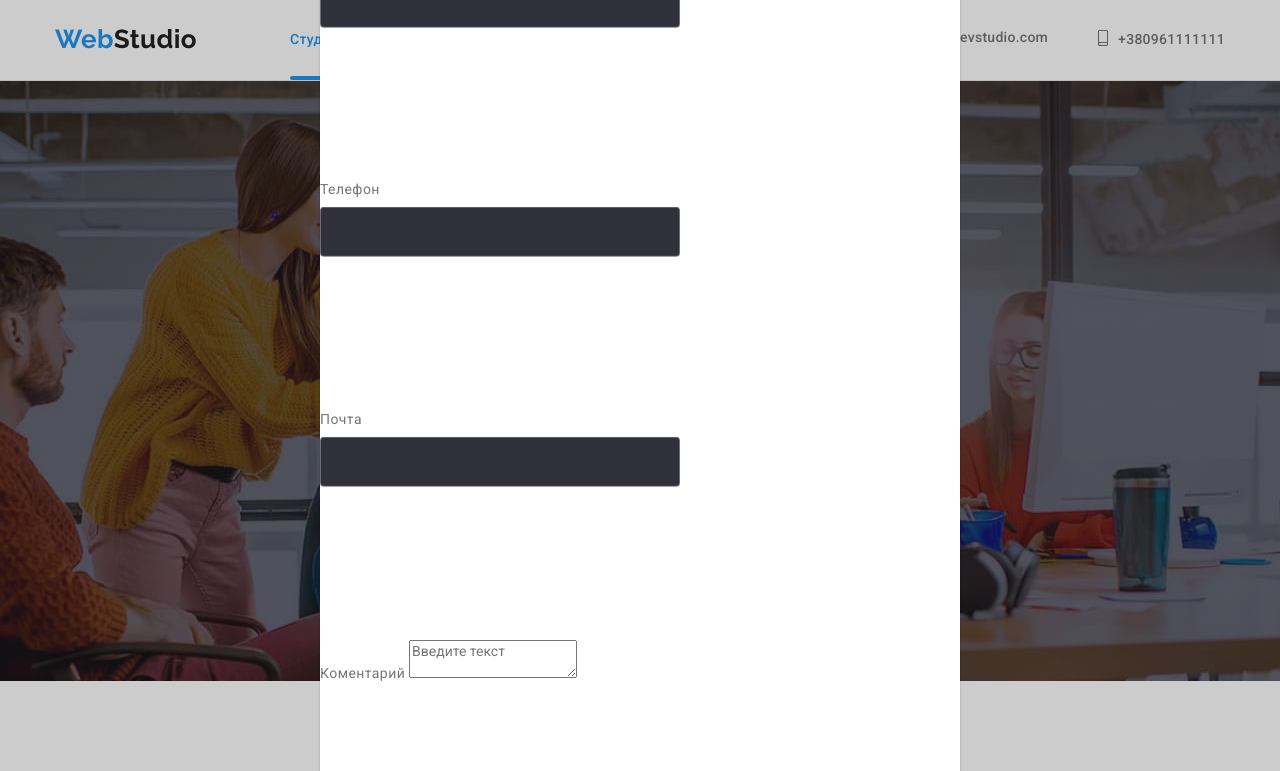
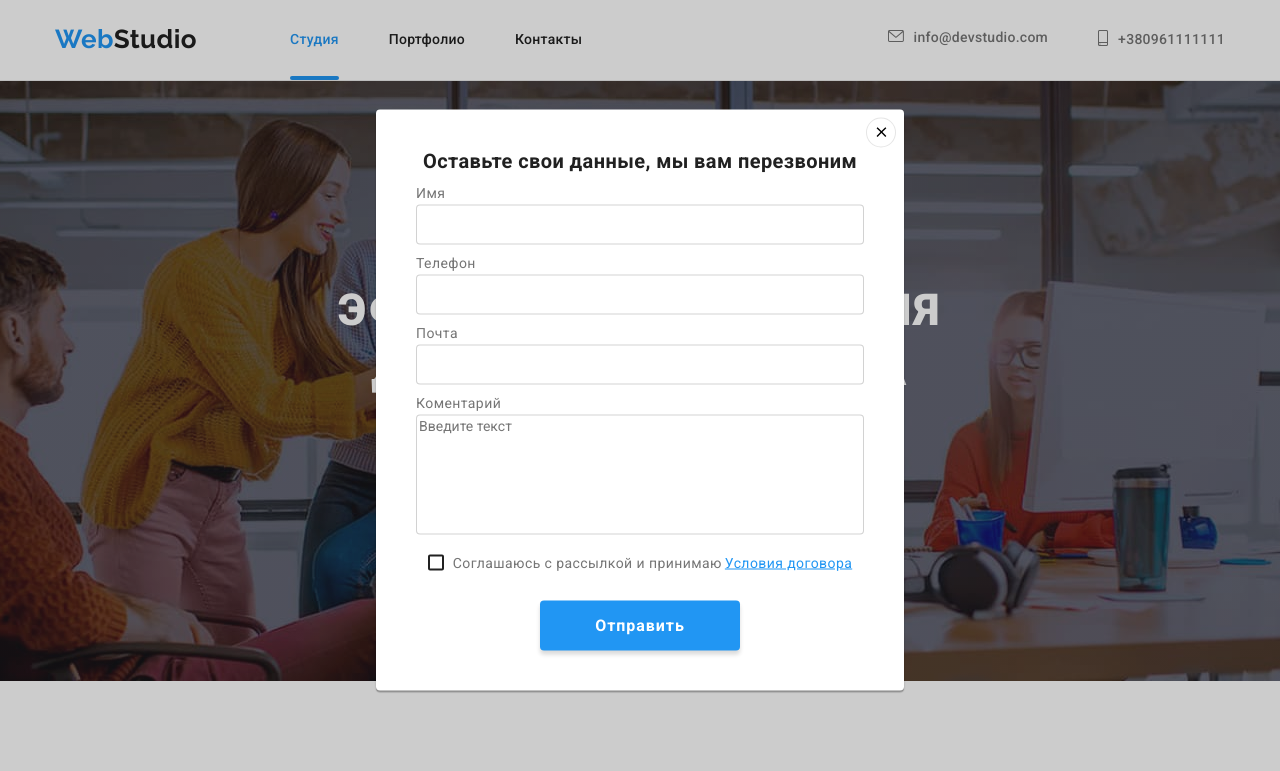
Before and after one commit to Dalgoorak/goit-markup-hw-06, a plain HTML site: page index.html in a window 1280 px wide. Both pictures are taken after a click on the button "Заказать услугу". Shown: the top 771 px of the page. Drawn offline with nearby package versions, Linux system fonts and the light colour scheme.

Commit message:
create modal form

```diff
--- a/css/styles.css
+++ b/css/styles.css
@@ -45,6 +45,10 @@ h6,
 p {
     padding: 0;
     margin: 0;
+}
+
+textarea {
+    resize: none;
 }
 
 .visually-hidden {
@@ -199,7 +203,6 @@ p {
 .link-phone:hover .item-smartphone,
 .link-phone:focus .item-smartphone {
     fill: var(--accent-color);
-
 }
 
 
@@ -279,6 +282,7 @@ p {
 
 /* Модальное окно */
 
+
 .backdrop {
     position: fixed;
     top: 0;
@@ -342,7 +346,155 @@ p {
     height: 18px;
 
     fill: var(--close-color);
+
+    transition: fill 250ms cubic-bezier(0.4, 0, 0.2, 1);
 }
+
+.button-close:hover .close {
+    fill: var(--accent-color);
+}
+
+.form-field:focus-within .form-icon {
+    fill: var(--accent-color);
+}
+
+.form {
+    width: 448px;
+    margin-left: auto;
+    margin-right: auto;
+}
+
+.form-text {
+    margin-top: 40px;
+    margin-bottom: 12px;
+    font-weight: 700;
+    font-size: 20px;
+    line-height: 1.15;
+    text-align: center;
+
+    color: var(--title-text-color);
+
+}
+
+.form-label {
+    margin-bottom: 4px;
+}
+
+.form-input {
+    width: 100%;
+    height: 40px;
+    border: 1px solid rgba(33, 33, 33, 0.2);
+    border-radius: 4px;
+    padding-left: 35px;
+
+}
+
+.form-field {
+    position: relative;
+    margin-top: 10px;
+    display: flex;
+    flex-direction: column;
+}
+
+.form-icon {
+    position: absolute;
+
+    top: 50%;
+    left: 15px;
+    width: 18px;
+    height: 18px;
+
+    transition: fill 250ms cubic-bezier(0.4, 0, 0.2, 1);
+}
+
+.form-textarea {
+    width: 100%;
+    height: 120px;
+    border: 1px solid rgba(33, 33, 33, 0.2);
+    border-radius: 4px;
+}
+
+/* Checkbox */
+
+.checkbox {
+    position: absolute;
+    width: 1px;
+    height: 1px;
+    margin: -1px;
+    border: 0;
+    padding: 0;
+    clip: rect(0 0 0 0);
+    overflow: hidden;
+}
+
+.checkbox-label {
+    display: flex;
+    justify-content: center;
+    align-items: center;
+
+    margin-top: 20px;
+    margin-bottom: 30px;
+}
+
+
+.checkbox-icon {
+    display: inline-block;
+    justify-content: center;
+    align-items: center;
+    margin-right: 9px;
+
+    width: 16px;
+    height: 16px;
+    border: 2px solid var(--title-text-color);
+    border-radius: 2px;
+
+}
+
+.checkbox:checked + .checkbox-icon {
+    background-color: var(--accent-color);
+    border: none;
+
+}
+
+.form-btn {
+    display: flex;
+    justify-content: center;
+    align-items: center;
+    text-align: center;
+
+    border-radius: 4px;
+    border: none;
+
+    width: 200px;
+    height: 50px;
+    font-weight: 700;
+    font-size: 16px;
+    line-height: 1.88;
+    letter-spacing: 0.06em;
+    color: var(--secondary-text-color);
+    background-color: var(--accent-color);
+    box-shadow: 0px 4px 4px rgba(0, 0, 0, 0.15);
+
+    margin-left: auto;
+    margin-right: auto;
+
+}
+
+.checkbox-icon {
+    width: 16px;
+    height: 16px;
+}
+
+.checkbox-span {
+    margin-left: 3px;
+}
+
+.checkbox-link {
+
+    color: var(--accent-color);
+    text-decoration: underline;
+}
+
 
 /* section */
 
@@ -757,7 +909,7 @@ p {
     margin-left: 93px;
 }
 
-.form-field input {
+.footer-field input {
     display: block;
 
     margin-top: 10px;
@@ -771,7 +923,7 @@ p {
     color: var(--secondary-text-color);
 }
 
-.form-field input::placeholder {
+.footer-field input::placeholder {
     color: rgba(255, 255, 255, 0.6);
 }
 
```
